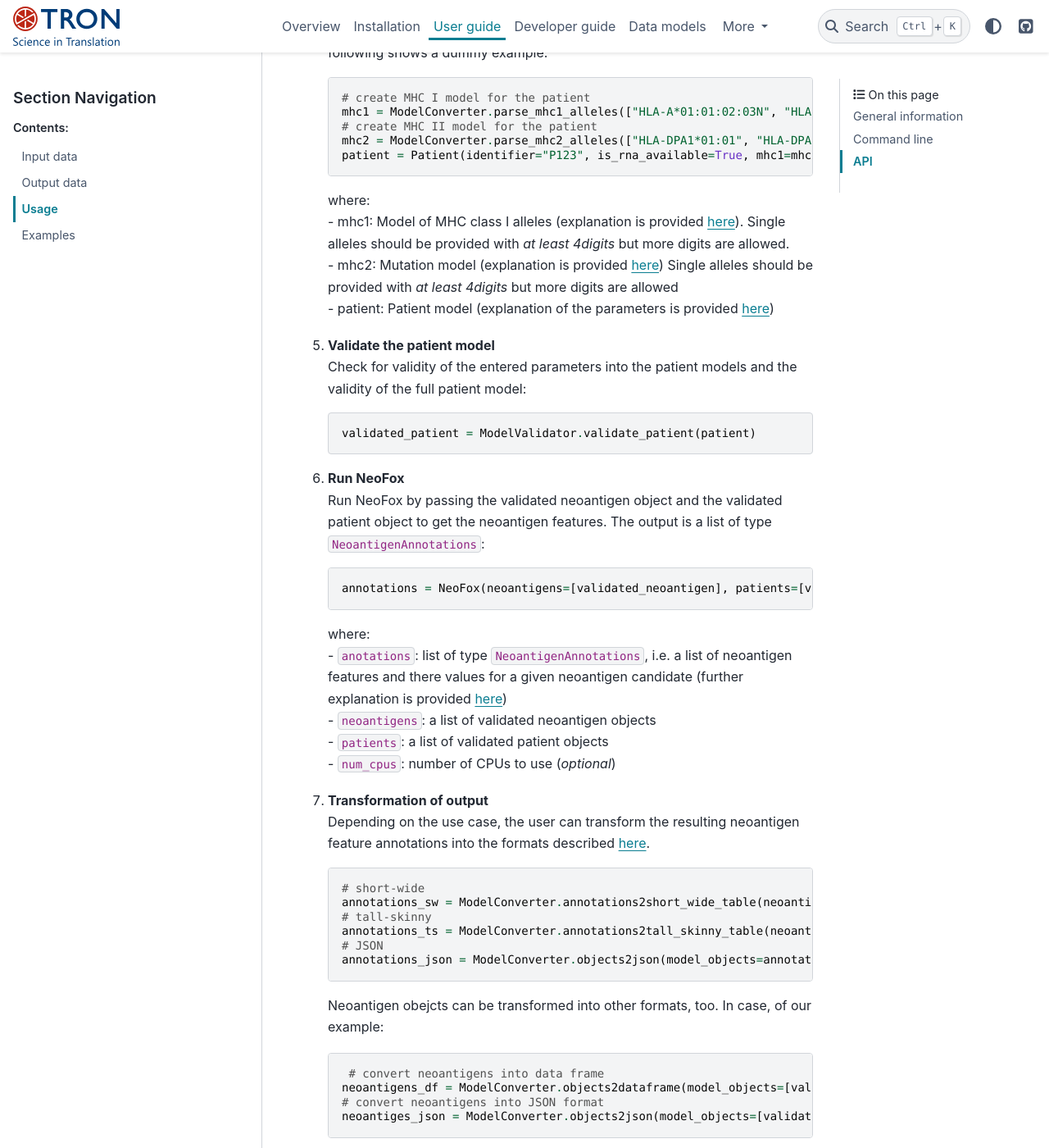
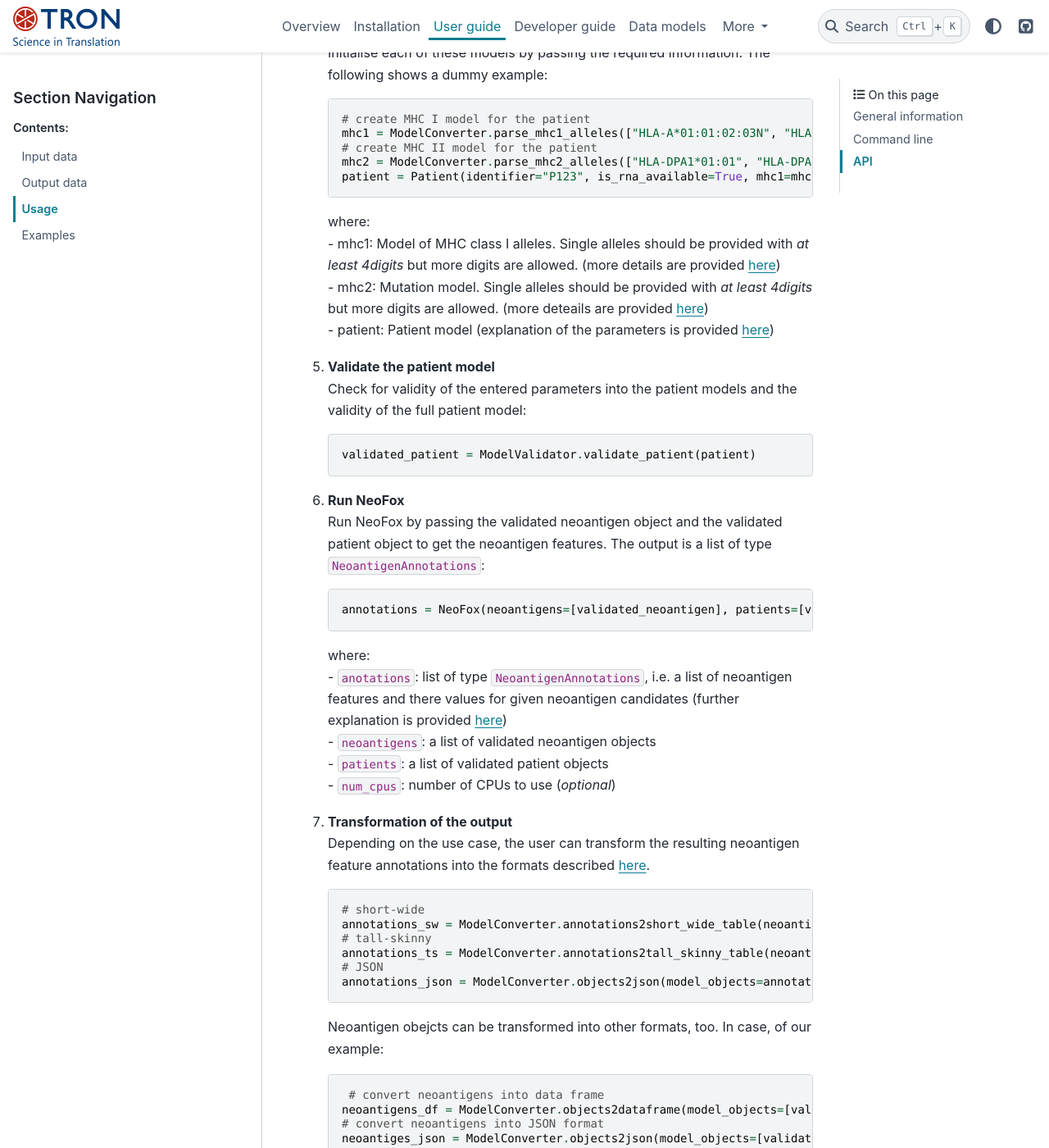
Before and after one commit to TRON-Bioinformatics/neofox, a Sphinx documentation site: the page built from docs/source/03_03_usage.md, in a window 1280 px wide and 1400 px high, scrolled down 2624 px. Shown: the whole window at 82% size. Built offline with Sphinx 7.4.7 and the PyData theme 0.15.4, drawn with Linux system fonts in a browser that asks for light colours; some of the changed text lies outside the part shown.

Commit message:
write doc

`````diff
--- a/docs/source/03_03_usage.md
+++ b/docs/source/03_03_usage.md
@@ -39,7 +39,7 @@
 ````
 
 ## API
-NeoFox can be used programmatically and by that integrated into existing tools. Here, we will explain step by step the use of NeoFox by API using an example.
+NeoFox can be used programmatically and by that integrated into existing tools. Here, we will explain the use of NeoFox by API step by step with the help of a dummy example.
 
 1. **Import requirements**
     ````python
@@ -79,8 +79,8 @@
     patient = Patient(identifier="P123", is_rna_available=True, mhc1=mhc1, mhc2=mhc2)
    ````
       where:
-       - mhc1: Model of MHC class I alleles (explanation is provided [here](05_models.md#mhc1)). Single alleles should be provided with *at least 4digits* but more digits are allowed.
-       - mhc2: Mutation model (explanation is provided [here](05_models.md#mhc2))  Single alleles should be provided with *at least 4digits* but more digits are allowed
+       - mhc1: Model of MHC class I alleles. Single alleles should be provided with *at least 4digits* but more digits are allowed. (more details are provided [here](05_models.md#mhc1))
+       - mhc2: Mutation model. Single alleles should be provided with *at least 4digits* but more digits are allowed. (more deteails are provided [here](05_models.md#mhc2))
        - patient: Patient model (explanation of the parameters is provided [here](05_models.md#patient))
 
 5. **Validate the patient model**
@@ -95,16 +95,16 @@
     annotations = NeoFox(neoantigens=[validated_neoantigen], patients=[validated_patient], num_cpus=2).get_annotations()
    ````
       where:
-       - `anotations`: list of type `NeoantigenAnnotations`, i.e. a list of neoantigen features and there values for a given neoantigen candidate (further explanation is provided [here](05_models.md#neoantigenannotations))
+       - `anotations`: list of type `NeoantigenAnnotations`, i.e. a list of neoantigen features and there values for given neoantigen candidates (further explanation is provided [here](05_models.md#neoantigenannotations))
        - `neoantigens`: a list of validated neoantigen objects
        - `patients`: a list of validated patient objects
        - `num_cpus`: number of CPUs to use (*optional*)
 
-7. **Transformation of output**
+7. **Transformation of the output**
     Depending on the use case, the user can transform the resulting neoantigen feature annotations into the formats described [here](03_02_output_data.md).
     ````python
    # short-wide
-   annotations_sw = ModelConverter.annotations2short_wide_table(neoantigen_annotations=annotations, neoantigens = [validated_neoantigen])
+   annotations_sw = ModelConverter.annotations2short_wide_table(neoantigen_annotations=annotations, neoantigens=[validated_neoantigen])
    # tall-skinny
    annotations_ts = ModelConverter.annotations2tall_skinny_table(neoantigen_annotations=annotations)
    # JSON
@@ -118,3 +118,6 @@
    # convert neoantigens into JSON format
    neoantiges_json = ModelConverter.objects2json(model_objects=[validated_neoantigen]
    ````
+
+**PLEASE NOTE THE FOLLOWING HINTS**:
+- process multiple neoantigens by passing a list of validated neonatigens and a list of validated patients to `NeoFox().get_annotations()` in step 6.
`````
